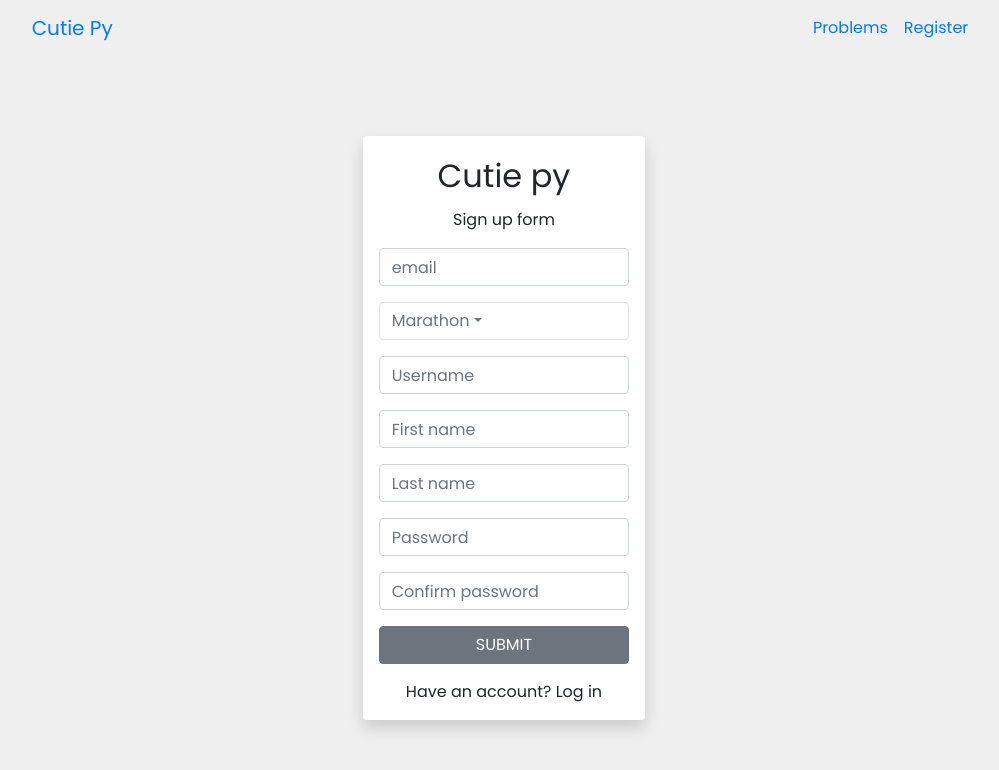
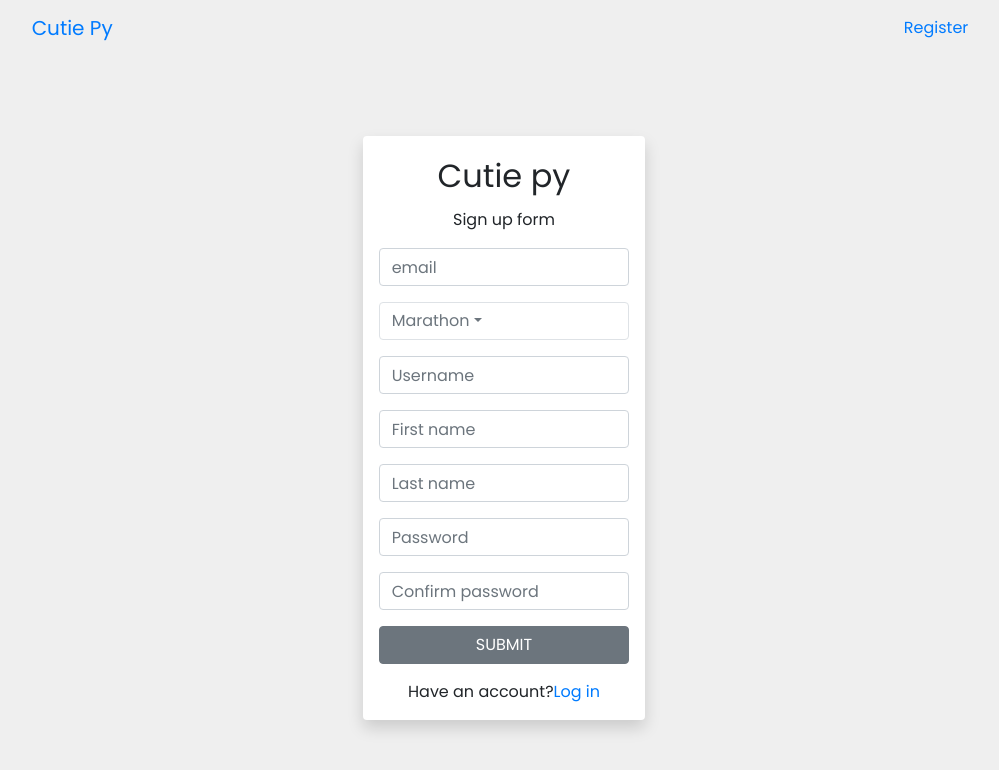
Before and after one commit to ChpokmanKG/CutiePyFrontend, a React (Create React App) app: page /register in a window 1280 px wide. Shown: the top 770 px of the page, without its empty margins (136-1135 px from the left). Built offline with nearby package versions, Linux system fonts and the light colour scheme.

Commit message:
Added a link to the login page in the register form

```diff
--- a/src/components/LoginRegisterHeader.tsx
+++ b/src/components/LoginRegisterHeader.tsx
@@ -11,20 +11,13 @@ const LoginRegisterHeader: React.FC = () => {
   return (
       <Navbar color="faded" light expand="md">
         <NavbarBrand tag="span">
-          <Link to="/login">
+          <Link to="/">
             Cutie Py
           </Link>
         </NavbarBrand>
         <NavbarToggler onClick={toggle} />
         <Collapse isOpen={isOpen} navbar>
           <Nav className="ml-auto" navbar>
-            <NavItem>
-              <NavLink tag="span">
-                <Link to="/problems">
-                  Problems
-                </Link>
-              </NavLink>
-            </NavItem>
             <NavItem>
               <NavLink tag="span">
                 <Link to="/register">
--- a/src/pages/Register.tsx
+++ b/src/pages/Register.tsx
@@ -14,6 +14,7 @@ import {
 import LoginRegisterHeader from '../components/LoginRegisterHeader';
 import {url} from '../services/fetch';
 import {Redirect} from "react-router";
+import {Link} from 'react-router-dom';
 
 interface NewUser {
   email: string,
@@ -110,7 +111,8 @@ const Register: React.FC = () => {
                     submit
                   </Button>
                   <div className={"text-center mt-3"}>
-                    Have an account? Log in
+                    Have an account?
+                    <Link to={"/"}>Log in</Link>
                   </div>
                 </Form>
               </Col>
```
